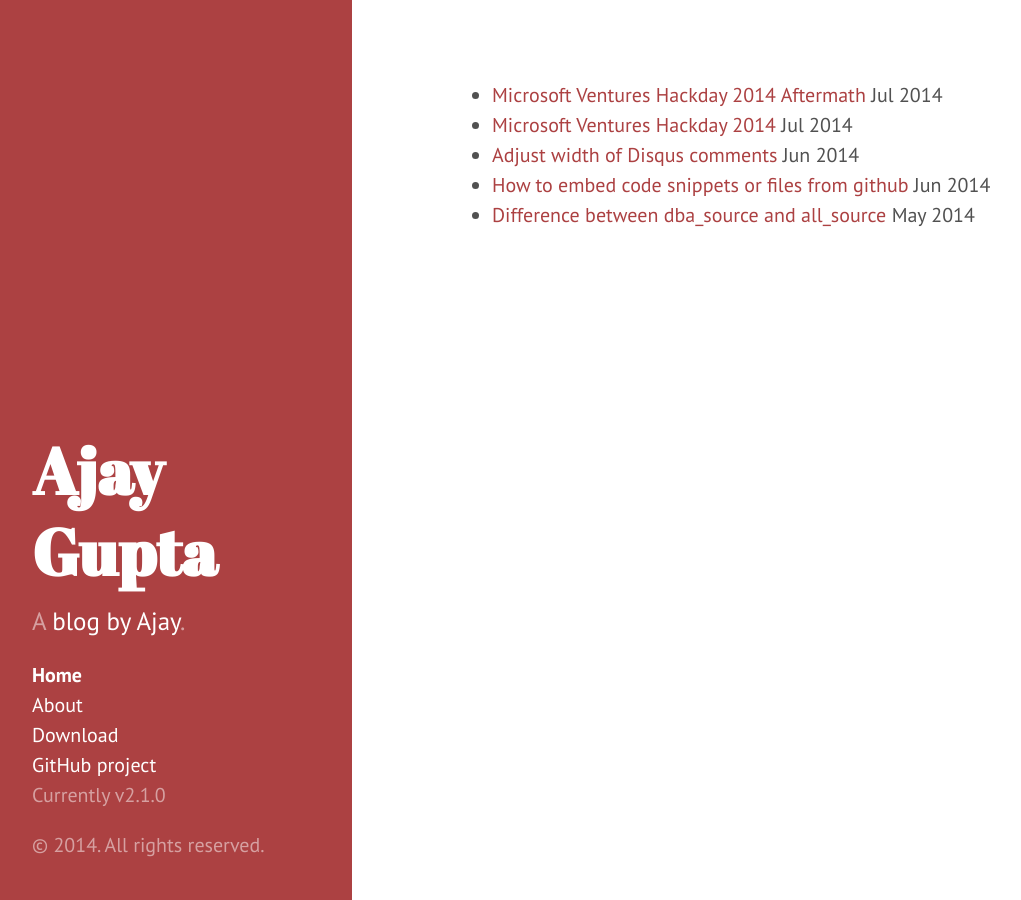
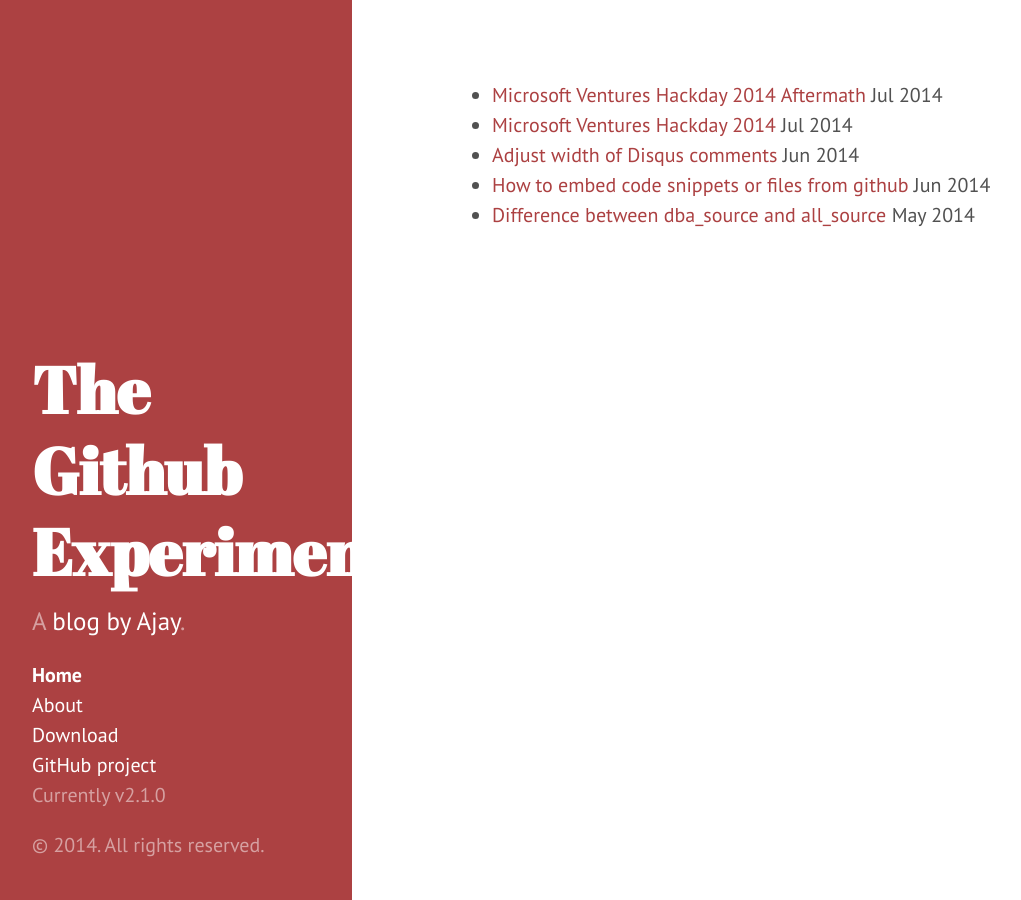
Before and after one commit to ajgupta/ajgupta.github.io, a Jekyll site: the page built from index.html, in a window 1280 px wide. Shown: the whole page, without its empty margins (8-1029 px from the left). Built offline with Jekyll 4.4.1, drawn with Linux system fonts in a browser that asks for light colours; Markdown is read by kramdown in place of the engine named in the settings; the list of posts is cut into pages by our own code.

Commit message:
config update
config update

```diff
--- a/_config.yml
+++ b/_config.yml
@@ -6,8 +6,8 @@
 permalink:        pretty
 
 # Setup
-title:            Ajay Gupta
-tagline:          'Blog by Ajay'
+title:            The Github Experiment
+tagline:          'Ajay Gupta - Oracle Apps Developer'
 description:      'A <a href="http://ajgupta.github.io" target="_blank">blog by Ajay</a>.'
 url:              http://ajgupta.github.io
 baseurl:          /
```
